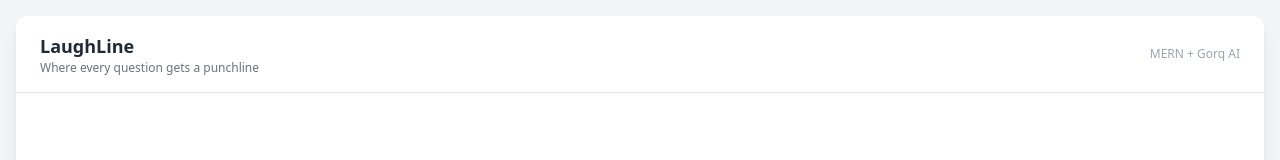
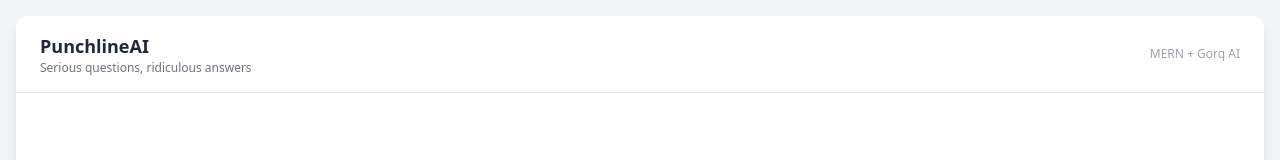
Before and after one commit to Simply-Ameya/Mern-AI, a React (Vite) app in the folder client/: page / in a window 1280 px wide. Shown: the top 160 px of the page. Built offline with nearby package versions, Linux system fonts and the light colour scheme.

Commit message:
updated title

```diff
--- a/client/src/components/Chat.tsx
+++ b/client/src/components/Chat.tsx
@@ -86,9 +86,9 @@ const Chat = memo(() => {
     <div className="h-full w-full bg-white shadow-lg rounded-xl flex flex-col">
       <div className="px-6 py-4 border-b bg-white sticky top-0 z-10 rounded-t-xl flex items-center justify-between">
         <div>
-          <h1 className="text-lg font-semibold text-gray-800">LaughLine</h1>
+          <h1 className="text-lg font-semibold text-gray-800">PunchlineAI</h1>
           <p className="text-xs text-gray-500">
-            Where every question gets a punchline
+            Serious questions, ridiculous answers
           </p>
         </div>
 
```
